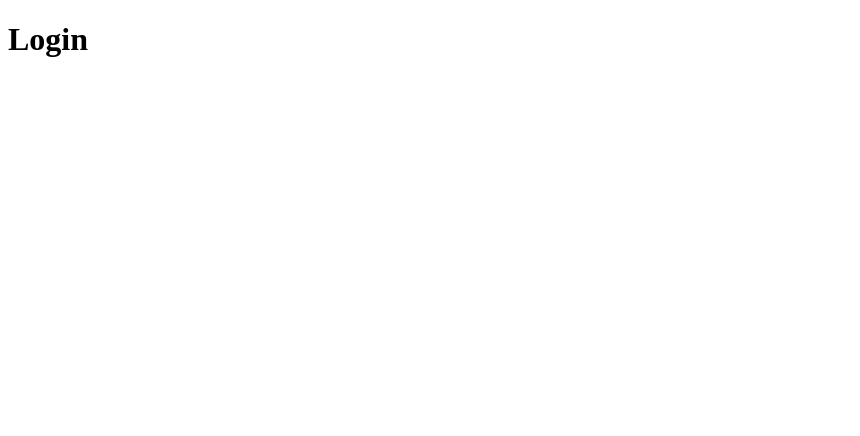
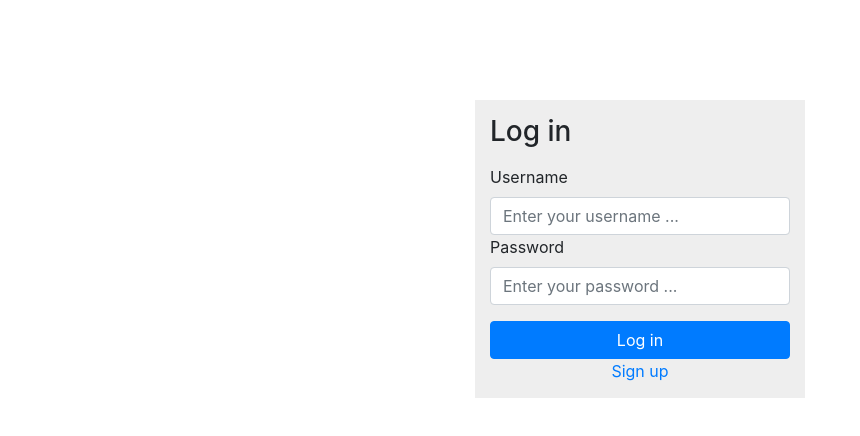
Before and after one commit to evgenii-del/time-slot-app, a React (Create React App) app in the folder client/: page /login in a window 1280 px wide. Shown: the top 436 px of the page, without its empty margins (0-860 px from the left). Built offline with nearby package versions, Linux system fonts and the light colour scheme.

Commit message:
Created login and signup pages

```diff
--- a/client/package.json
+++ b/client/package.json
@@ -7,8 +7,10 @@
     "@testing-library/react": "^11.1.0",
     "@testing-library/user-event": "^12.1.10",
     "axios": "^0.21.1",
+    "bootstrap": "^4.6.0",
     "node-sass": "^5.0.0",
     "react": "^17.0.2",
+    "react-bootstrap": "^1.5.2",
     "react-dom": "^17.0.2",
     "react-router-dom": "^5.2.0",
     "react-scripts": "4.0.3",
--- /dev/null
+++ b/client/src/assets/scss/app.scss
@@ -0,0 +1,8 @@
+.form-login,
+.form-signup {
+  width: 100%;
+  max-width: 330px;
+  background-color: #EEEEEE;
+  padding: 15px;
+  margin: 100px auto 0 auto;
+}
--- a/client/src/index.js
+++ b/client/src/index.js
@@ -1,7 +1,9 @@
 import React from 'react';
 import ReactDOM from 'react-dom';
+import 'bootstrap/dist/css/bootstrap.min.css';
 
 import App from './App';
+import './assets/scss/app.scss';
 
 ReactDOM.render(
     <React.StrictMode>
--- a/client/src/pages/Login/Login.jsx
+++ b/client/src/pages/Login/Login.jsx
@@ -1,9 +1,38 @@
-import React from 'react';
+import React, {useState} from 'react';
+import {Link} from "react-router-dom";
 
 const Login = () => {
+    const [username, setUsername] = useState('');
+    const [password, setPassword] = useState('');
+
+    const handleChangeUsername = ({target}) => {
+        setUsername(target.value);
+    };
+
+    const handleChangePassword = ({target}) => {
+        setPassword(target.value);
+    };
+
+    const handleSubmit = (event) => {
+        event.preventDefault();
+        console.log(username, password);
+    };
+
     return (
-        <div className="login">
-            <h1>Login</h1>
+        <div className="form-login">
+            <form onSubmit={handleSubmit}>
+                <h1 className="h3 mb-3">Log in</h1>
+                <label htmlFor="usernameInput">Username</label>
+                <input type="text" className="form-control" id="usernameInput" placeholder="Enter your username ..."
+                       value={username} onChange={handleChangeUsername}/>
+                <label htmlFor="passwordInput">Password</label>
+                <input type="password" className="form-control" id="passwordInput"
+                       placeholder="Enter your password ..." value={password} onChange={handleChangePassword}/>
+                <button className="w-100 btn btn-primary mt-3" type="submit">Log in</button>
+                <div className="text-center">
+                    <Link to="/registration">Sign up</Link>
+                </div>
+            </form>
         </div>
     );
 }
--- a/client/src/pages/Registration/Registration.jsx
+++ b/client/src/pages/Registration/Registration.jsx
@@ -1,9 +1,38 @@
-import React from 'react';
+import React, {useState} from 'react';
+import {Link} from 'react-router-dom';
 
 const Registration = () => {
+    const [username, setUsername] = useState('');
+    const [password, setPassword] = useState('');
+
+    const handleChangeUsername = ({target}) => {
+        setUsername(target.value);
+    };
+
+    const handleChangePassword = ({target}) => {
+        setPassword(target.value);
+    };
+
+    const handleSubmit = (event) => {
+        event.preventDefault();
+        console.log(username, password);
+    };
+
     return (
-        <div className="registration">
-            <h1>Registration</h1>
+        <div className="form-signup">
+            <form onSubmit={handleSubmit}>
+                <h1 className="h3 mb-3">Sign up</h1>
+                <label htmlFor="usernameInput">Username</label>
+                <input type="text" className="form-control" id="usernameInput" placeholder="Enter your username ..."
+                       value={username} onChange={handleChangeUsername}/>
+                <label htmlFor="passwordInput">Password</label>
+                <input type="password" className="form-control" id="passwordInput"
+                       placeholder="Enter your password ..." value={password} onChange={handleChangePassword}/>
+                <button className="w-100 btn btn-primary mt-3" type="submit">Sign up</button>
+                <div className="text-center">
+                    <Link to="/login">log in</Link>
+                </div>
+            </form>
         </div>
     );
 }
```
Also changed, not shown: 1 other file (tests, documents, lock files or other folders).
